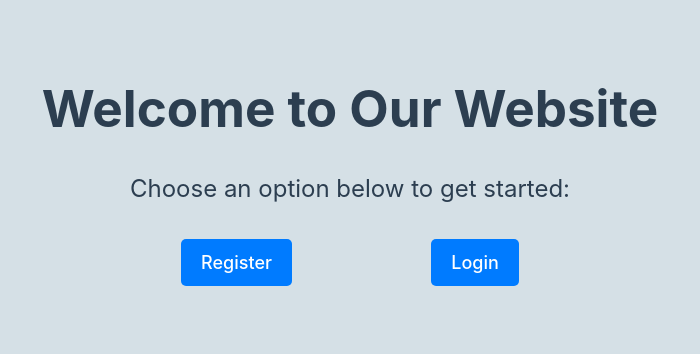
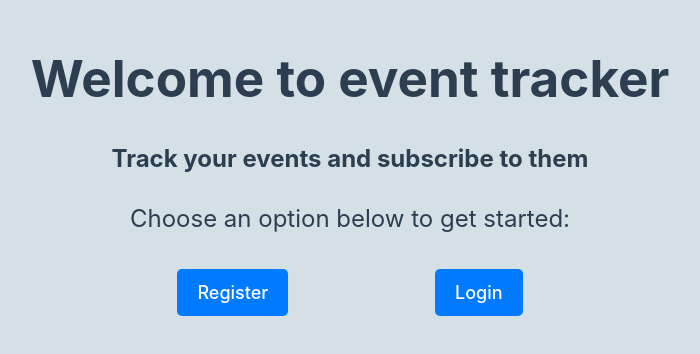
Before and after one commit to Cristianv10/coordinadora_fr, a React (Vite) app: page / in a window 1280 px wide. Shown: the part 266-620 px from the top of the page, without its empty margins (290-990 px from the left). Built offline with nearby package versions, Linux system fonts and the light colour scheme.

Commit message:
Organize files to hexagonal architecture approach

```diff
--- a/src/App.tsx
+++ b/src/App.tsx
@@ -3,9 +3,8 @@ import Home from "./pages/Home";
 function App() {
 
   return (
-    <Home></Home>
+    <Home/>
   )
-
 
 }
 
--- a/src/main.tsx
+++ b/src/main.tsx
@@ -1,29 +1,8 @@
 import React from 'react'
 import ReactDOM from 'react-dom'
 import './index.css'
-import {RouterProvider, createBrowserRouter} from 'react-router-dom';
-import Home from './pages/Home.tsx';
-import NotFoundPage from './pages/NotFoundPage.tsx';
-import RegistrationPage from './pages/Registration.tsx';
-
-const router = createBrowserRouter([
-  {
-    path: '/',
-    element: <Home />,
-    errorElement: <NotFoundPage></NotFoundPage>
-  },
-  {
-    path: '/register',
-    element: <RegistrationPage/>,
-    errorElement: <NotFoundPage></NotFoundPage>
-  },
-  {
-    path: '/login',
-    element: <div>Login</div>,
-    errorElement: <NotFoundPage></NotFoundPage>
-  }
-
-]);
+import {RouterProvider} from 'react-router-dom';
+import {router} from './router/router.tsx';
 
 ReactDOM.render(
   <React.StrictMode>
--- /dev/null
+++ b/src/router/router.tsx
@@ -0,0 +1,24 @@
+
+import { createBrowserRouter } from 'react-router-dom';
+import Home from '../pages/Home';
+import NotFoundPage from '../pages/NotFoundPage';
+import RegistrationPage from '../pages/Registration';
+
+
+export const router = createBrowserRouter([
+  {
+    path: '/',
+    element: <Home />,
+    errorElement: <NotFoundPage />
+  },
+  {
+    path: '/register',
+    element: <RegistrationPage />,
+    errorElement: <NotFoundPage />
+  },
+  {
+    path: '/login',
+    element: <div>Login</div>,
+    errorElement: <NotFoundPage />
+  }
+]);
--- a/src/views/home/Home.tsx
+++ b/src/views/home/Home.tsx
@@ -5,7 +5,8 @@ const HomeView = () => {
   return (
     <div className="home-container">
       <div className="content">
-        <h1>Welcome to Our Website</h1>
+        <h1>Welcome to event tracker</h1>
+        <h2>Track your events and subscribe to them</h2>
         <p>Choose an option below to get started:</p>
         <div className="button-container">
           <Link to="/register" className="submit-button">Register</Link>
```
